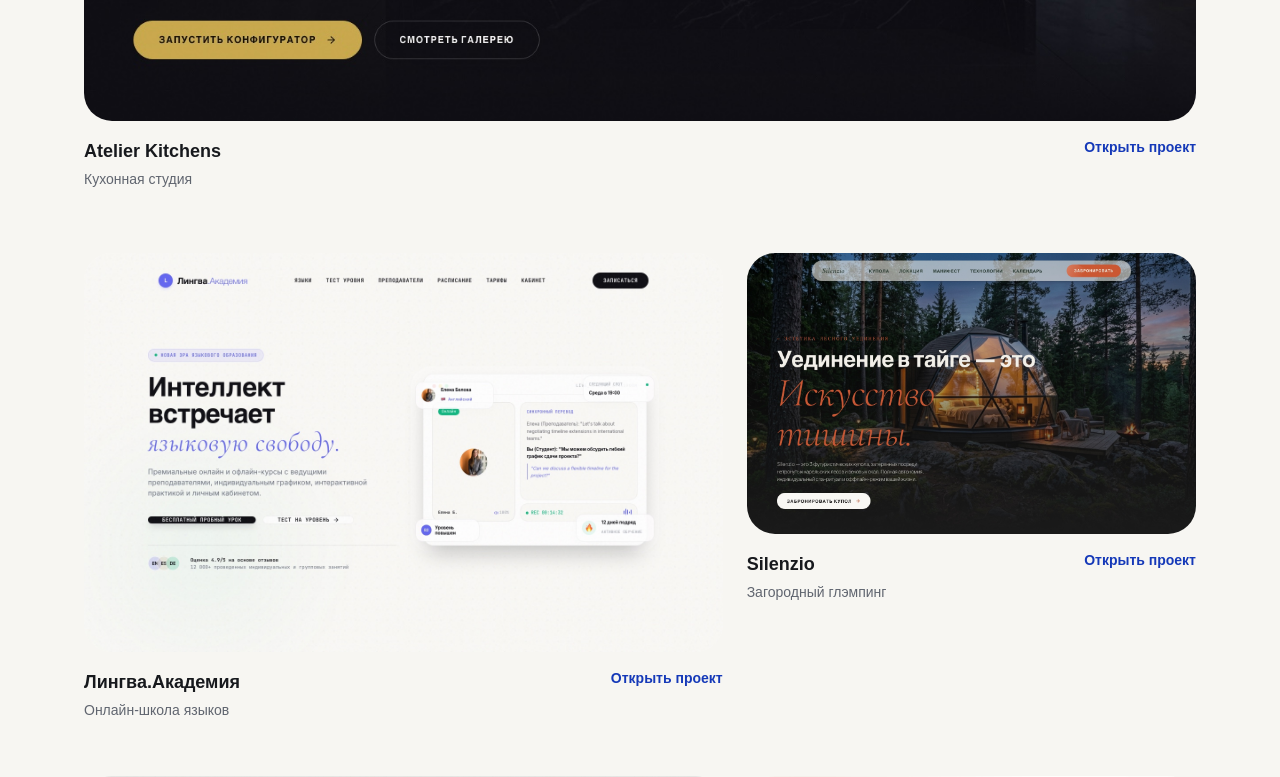
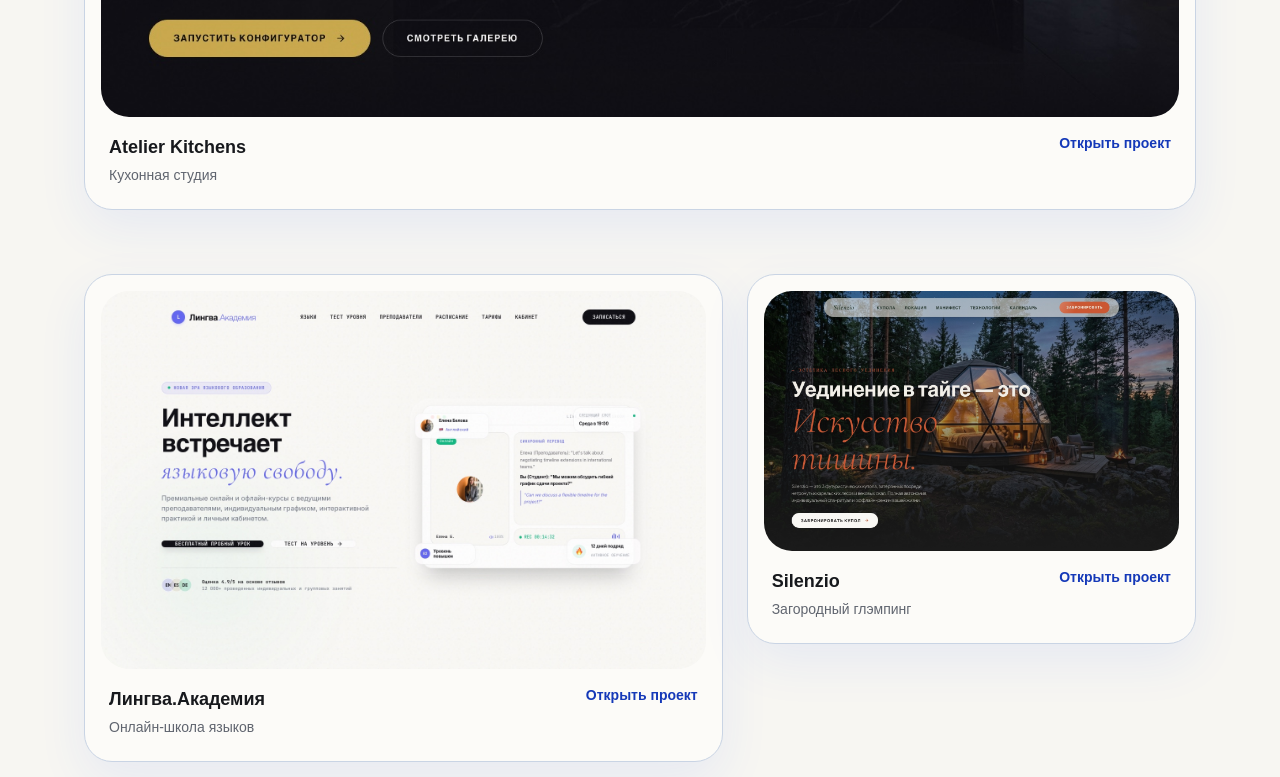
Before and after one commit to Kaaai69/nyraflow, a Next.js app: page / in a window 1280 px wide. Shown: the part 3700-4477 px from the top of the page. Built offline with nearby package versions, Linux system fonts and the light colour scheme.

Commit message:
style: give project cards premium separation

```diff
--- a/app/globals.css
+++ b/app/globals.css
@@ -148,6 +148,20 @@ body {
       var(--shadow-card-strong);
   }
 
+  .project-card {
+    transition: transform var(--duration-slow) var(--ease-premium),
+      border-color var(--duration-slow) var(--ease-premium),
+      box-shadow var(--duration-slow) var(--ease-premium);
+  }
+
+  .project-card-image {
+    transition: transform var(--duration-slow) var(--ease-premium);
+  }
+
+  .project-card:active {
+    transform: scale(0.995);
+  }
+
   .form-label {
     display: block;
     color: var(--color-text-primary);
@@ -173,6 +187,16 @@ body {
 }
 
 @media (hover: hover) and (pointer: fine) {
+  .project-card:hover {
+    border-color: color-mix(in srgb, var(--color-blue) 30%, var(--color-line));
+    box-shadow: var(--shadow-card-strong);
+    transform: translateY(-4px);
+  }
+
+  .project-card:hover .project-card-image {
+    transform: scale(1.015);
+  }
+
   .service-row:hover .service-title {
     transform: translateX(0.25rem);
   }
--- a/components/home/WorkSection.tsx
+++ b/components/home/WorkSection.tsx
@@ -16,7 +16,7 @@ function ProjectCard({ project, featured = false, className }: ProjectCardProps)
       href={project.href}
       target="_blank"
       rel="noreferrer noopener"
-      className={`block ${className ?? ""}`}
+      className={`project-card block overflow-hidden rounded-media border border-line-strong bg-surface p-3 shadow-card md:p-4 ${className ?? ""}`}
     >
       <figure>
         <div className="aspect-[8/5] overflow-hidden rounded-media bg-surface">
@@ -30,10 +30,10 @@ function ProjectCard({ project, featured = false, className }: ProjectCardProps)
                 ? "(max-width: 1240px) 100vw, 1112px"
                 : "(max-width: 768px) 100vw, 58vw"
             }
-            className="h-full w-full object-cover"
+            className="project-card-image h-full w-full object-cover"
           />
         </div>
-        <figcaption className="mt-4 flex items-start justify-between gap-4">
+        <figcaption className="mt-4 flex items-start justify-between gap-4 px-2 pb-2">
           <span>
             <span className="block text-lg font-semibold text-text-primary">
               {project.title}
```
Also changed, not shown: 1 other file (tests, documents, lock files or other folders).
